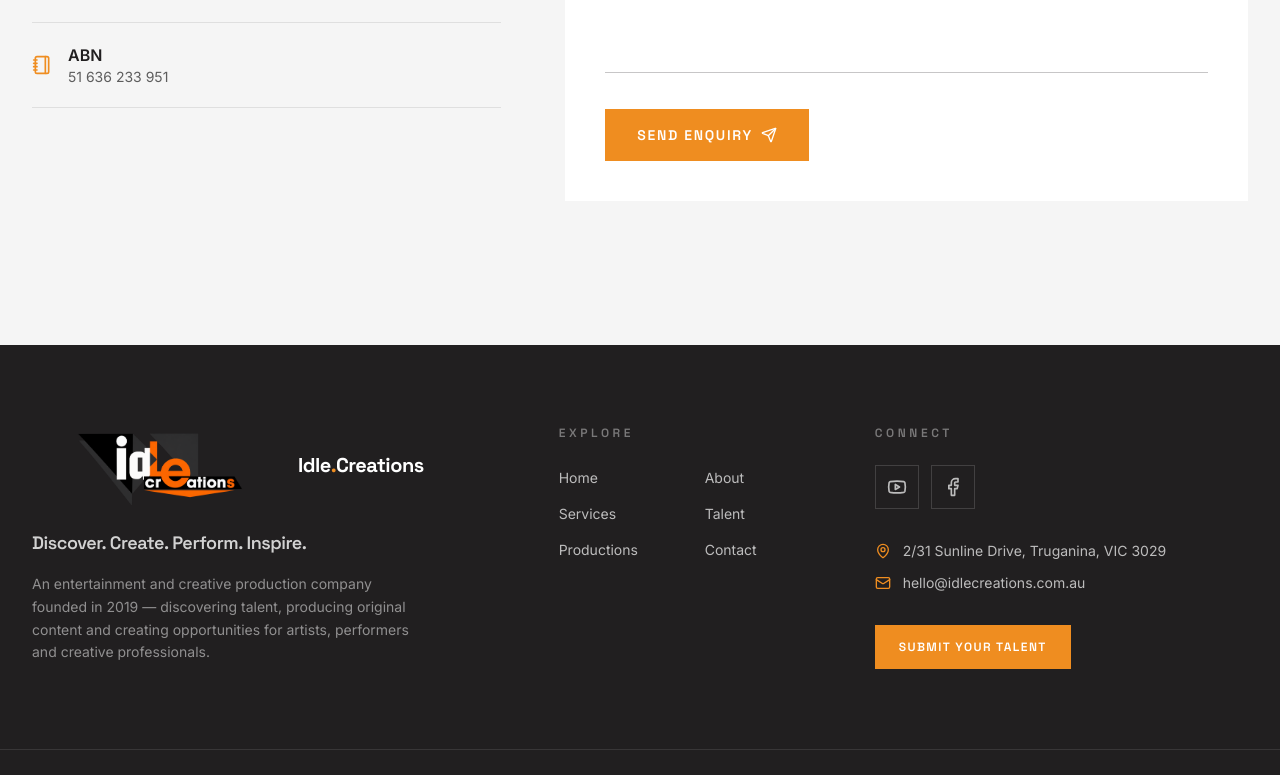
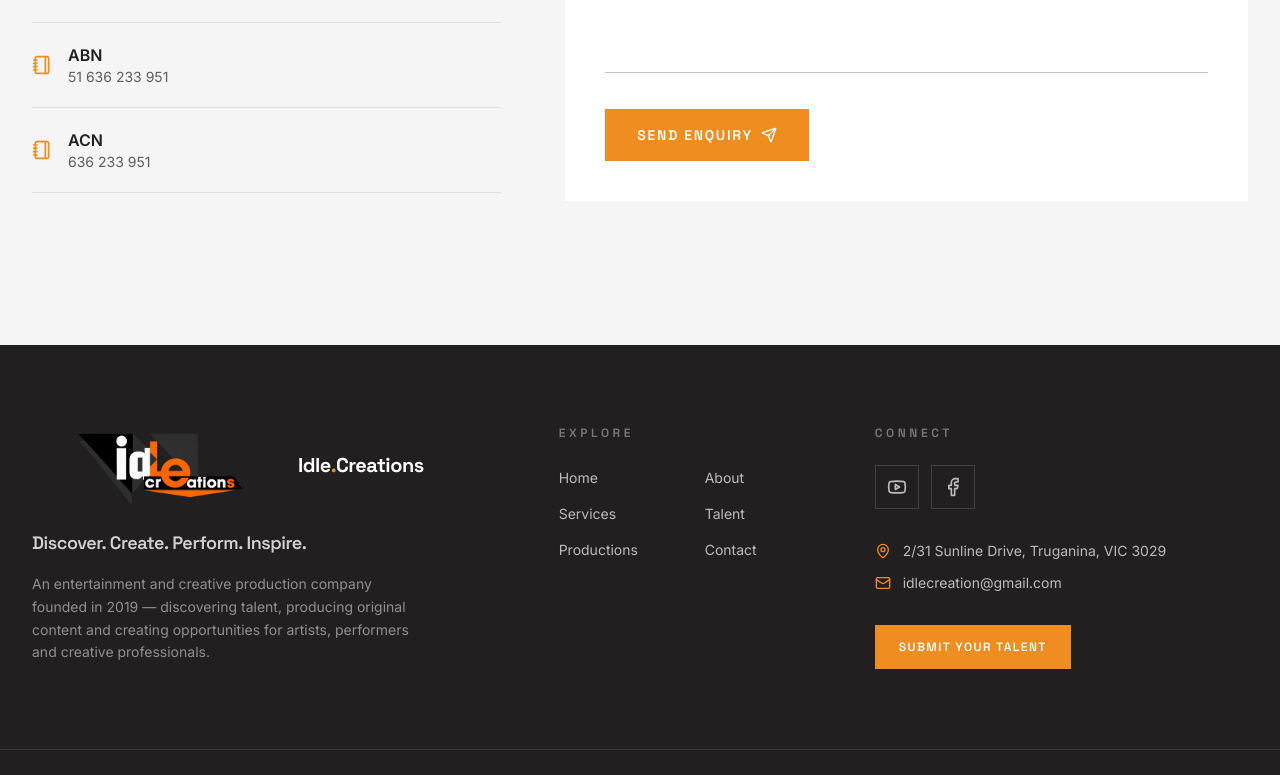
Before and after one commit to Xzanam/idle-creations, a React (Vite) app: page / in a window 1280 px wide. Shown: the part 9652-10427 px from the top of the page. Built offline with nearby package versions, Linux system fonts and the light colour scheme.

Commit message:
update: update email and acn

```diff
--- a/src/components/Contact.tsx
+++ b/src/components/Contact.tsx
@@ -22,6 +22,11 @@ const CONTACT_POINTS = [
     icon: Notebook,
     title: 'ABN',
     hint: '51 636 233 951',
+  },
+  {
+    icon: Notebook,
+    title: 'ACN',
+    hint: '636 233 951',
   },
 ]
 
--- a/src/components/Footer.tsx
+++ b/src/components/Footer.tsx
@@ -94,7 +94,7 @@ export function Footer() {
                   className="flex items-center gap-3 text-sm text-white/70 transition-colors hover:text-brand-orange"
                 >
                   <Mail className="h-4 w-4 shrink-0 text-brand-orange" aria-hidden="true" />
-                  <span>hello@idlecreations.com.au</span>
+                  <span>idlecreation@gmail.com</span>
                 </a>
               </li>
             </ul>
```
